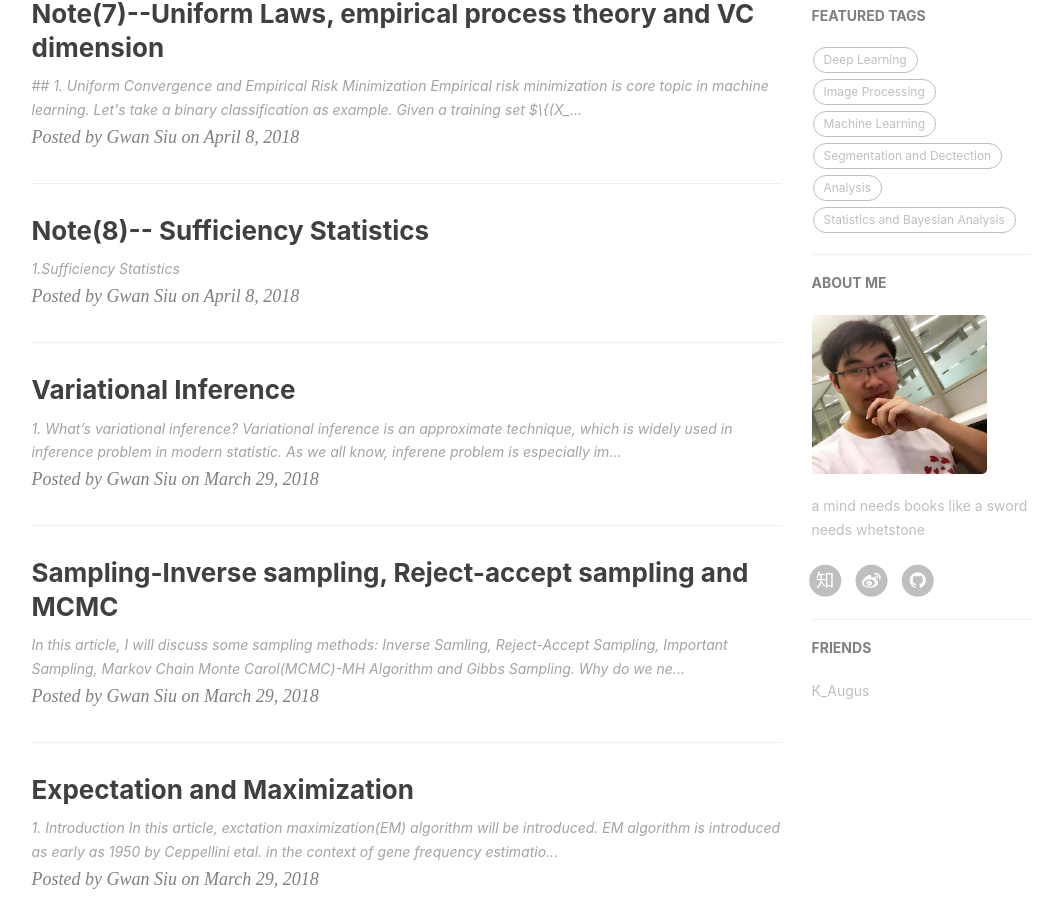
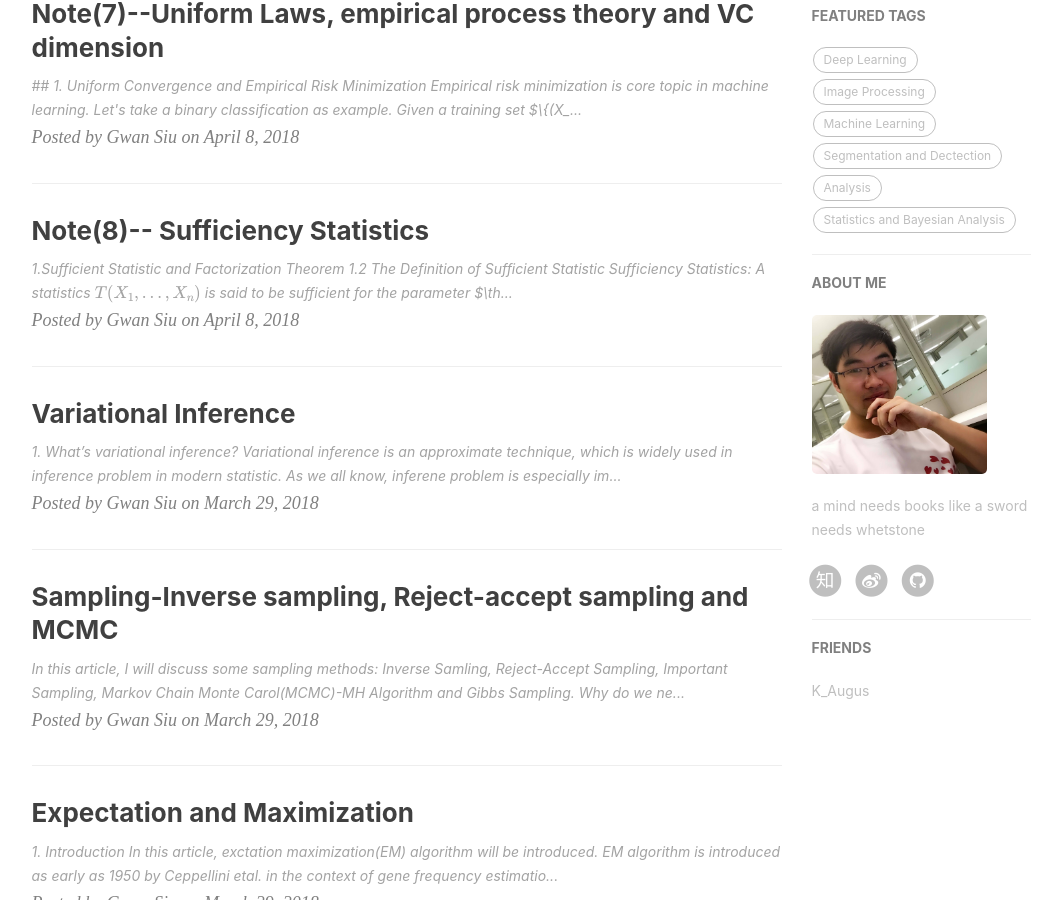
Before and after one commit to Gwan-Siu/gwansiu.github.io, a Jekyll site: the page built from index.html, in a window 1280 px wide and 900 px high, scrolled down 471 px. Shown: the whole window, without its empty margins (136-1194 px from the left). Built offline with Jekyll 4.4.1, drawn with Linux system fonts in a browser that asks for light colours; nearby versions of some CDN libraries; formulas are drawn with MathJax 3; the list of posts is cut into pages by our own code; comment, search, counter and statistics services are not loaded; some of the changed lines change nothing that is shown.

Commit message:
New post-sufficiency
Sufficiency

```diff
--- a/_posts/2018-04-08-Sufficiency.markdown
+++ b/_posts/2018-04-08-Sufficiency.markdown
@@ -8,4 +8,97 @@
     - Statistics and Bayesian Analysis
 ---
 
-### 1.Sufficiency Statistics
+### 1.Sufficient Statistic and Factorization Theorem
+
+#### 1.2 The Definition of Sufficient Statistic
+
+**Sufficiency Statistics:** A statistics $T(X_{1},...,X_{n})$ is said to be sufficient for the parameter $\theta$ if the conditional distribution $p(X_{1},...,X_{n}\vert T(X_{1},...,X_{n})=t;\theta)$ does not depend on $\theta$ for any value of $t$.
+
+Rough interpretation, once we know the value of the sufficient statistic, the joint distribution no longer has any more information about the parameter $\theta$. From the view of data reduction, once we know the value of the sufficient statistic, we can throwing away all the data.
+
+**Actually, we can understand sufficient statistic from two views: (1). data reduction viewpoint where we could like to discard non-informative pieces of the dataset. (2). the risk reduction viewpoint where we want to construct esitmators that only depend on meaningful variation viewpoint where we want to construct estimators that only depend on meaningful variation in the data.**
+
+#### 1.3 The Factorization Theorem
+
+Besides definition of sufficient statistic, we can use Neyman-Fisher Factorization criterion to justify whether a statistic is sufficient.
+
+**Theorem:** $T(X_{1},...,X_{n})$ is sufficient for $\theta$ if and only if the joint pdf/pmf of $(X_{1},...,X_{n})$ can be factored as
+
+$$
+\begin{equation}
+p(x_{1},...,x_{n};\theta) = h(x_{1},...,x_{n})\times g(T(x_{1},...,x_{n});\theta)
+\end{eqaution}
+$$
+
+**Proof:** Factorization $\Rightarrow$ sufficiency:
+
+$$
+\begin{align}
+p(x_{1},..,x_{n}\vert T=t;\theta) &= \frac{p(x_{1},...,x_{n}, T=t;\theta)}{p(T=t;\theta)} \\
+&= \frac{\mathcal{I}(T(x_{1},...,x_{n})=t)h(x_{1},...,x_{n})\times g(t;\theta)}{\sum_{x_{1},...,x_{n};T(x_{1},...,x_{n})=t}h(x_{1},...,x_{n})\times g(t;\theta)} \\
+&=\frac{\mathcal{I}(T(x_{1},...,x_{n})=t)h(x_{1},...,x_{n})}{\sum_{x_{1},...,x_{n};T(x_{1},...,x_{n})=t}h(x_{1},...,x_{n})}
+\end{align}
+$$
+
+which does not depend on $\theta$.
+
+Sufficiency $\Rightarrow$ Factorization: we simply define $g(t;\theta)=p(T=t;\theta)$, and $h(x_{1},...,x_{n})=p(x_{1},...,x_{n}\vert T=t;\theta)$, where by sufficiency we note that the latter function does not depend on $\theta$. Now, it is straightforward to verify that factorization theorem holds.
+
+### 2. Sufficient Statistic-The Partition Viewpoint
+
+It is better to describe sufficiency in terms of partitions of the sample space.
+
+**Example 1:** Let $X_{1},X_{2},X_{3}\sim \text{Bernoulli}(\theta)$, Let $T=\sum X_{i}$.
+
+<img src="https://raw.githubusercontent.com/Gwan-Siu/BlogCode/master/other/99457940-310D-40EE-B02B-0978CF1140E6.png" width="600" height="400"/>
+
+
+1. A partition $B_{1},...,B_{k}$ is sufficient if $f(x\vert X\in B)$ does not depend on $\theta$.
+2. A statistic $T$ includes a parition. For each t, ${x:T(x)=t}$ is one element of the partition. $T$ is sufficient if and only if the partition os sufficient.
+3. Two statistic can generate the same partition: example: $\sum_{i} X_{i}$ and $3\sum_{i}X_{i}$.
+4. If we split any element $B_{i}$ of a sufficient partition into samller pieces, we get another sufficient partition.
+
+**Example 2:** Let $X_{1},X_{2},X_{3}\sim \text{Bernoulli}(\theta)$. Then $T=X_{1}$ is not sufficient. Look at its partition:
+
+<img src="https://raw.githubusercontent.com/Gwan-Siu/BlogCode/master/other/CE915738-6F1F-4207-BE4A-6DFF2DCB2D2C.png" width="600" height="400"/>
+
+### 3. Sufficient Statistic-the Risk Reduction Viewpoint
+
+**Suppose** we observe $X_{1},...,X_{n}\sim p(X;\theta)$ and we would like to estimate $\theta$, i.e. we want to construct some function of the daa that is close in some sense to $\theta$. We construct an estimator $\tilde{\theta}=(X_{1},...,X_{n})$. In order to evaluate our estimator we might consider how far our estimate is from $\theta$ on average, i.e. we can define:
+
+$$
+\begin{equation}
+R(\tilde{\theta}, \theta)=\mathcal{E}[(\tilde{theta}-\theta)^{2}]
+\end{equation}
+$$
+
+then we decompose it into bias and variance, i.e.:
+
+$$
+\begin{equation}
+\mathcal{E}[(\tilde{\theta}-\theta)^{2}]=(\mathcal{E}[\tilde{\theta}]-\theta)^{2}+\mathcal{E}[\tilde{\theta}-\mathcal{E}[\tilde{\theta}]]^{2}
+\end{equation}
+$$
+
+where the first term is referred to as the bias and second is the variance. Hence, we can see that estimator is not depend only on sufficient statistics can be improved. This is known as the Rao-blackwell theorem.
+
+Let $\tilde{\theta}$ be an estimator. Let $T$ be any sufficient statistic and define $\tilde{\theta}=\mathcal{E}[\tilde{\theta}\vert T]$
+
+**Rao-Blackwell Theorem:**
+
+$$
+\begin{equation}
+R(\tilde{\theta},\theta)\leq R(\tilde{\theta}, \theta)
+\end{equation}
+$$
+
+**Proof:**
+
+$$
+\begin{align}
+   R(\tilde{\theta}, \theta) &= \mathcal{E}[(\mathcal{E}[\tilde{\theta}\vert T]-\theta)^{2}] \\
+   &= \mathcal{E}[(\mathcal{E}[(\tilde{\theta}-\theta)\vert T])^{2}] \\
+   &\leq \mathcal{E}[(\mathcal{E}[(\tilde{\theta}-\theta)^{2}\vert T])] \\
+   &= R(\tilde{\theta},\theta)
+\end{align}
+$$
```
